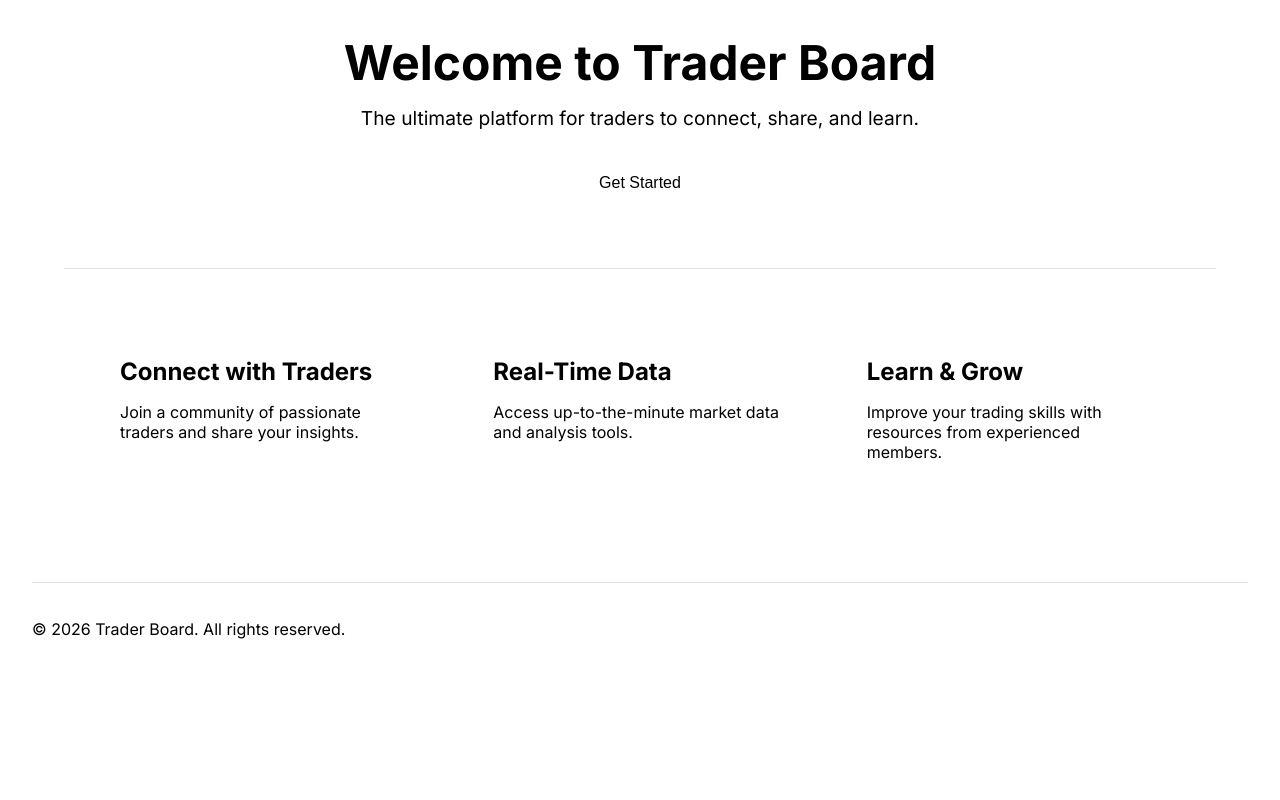
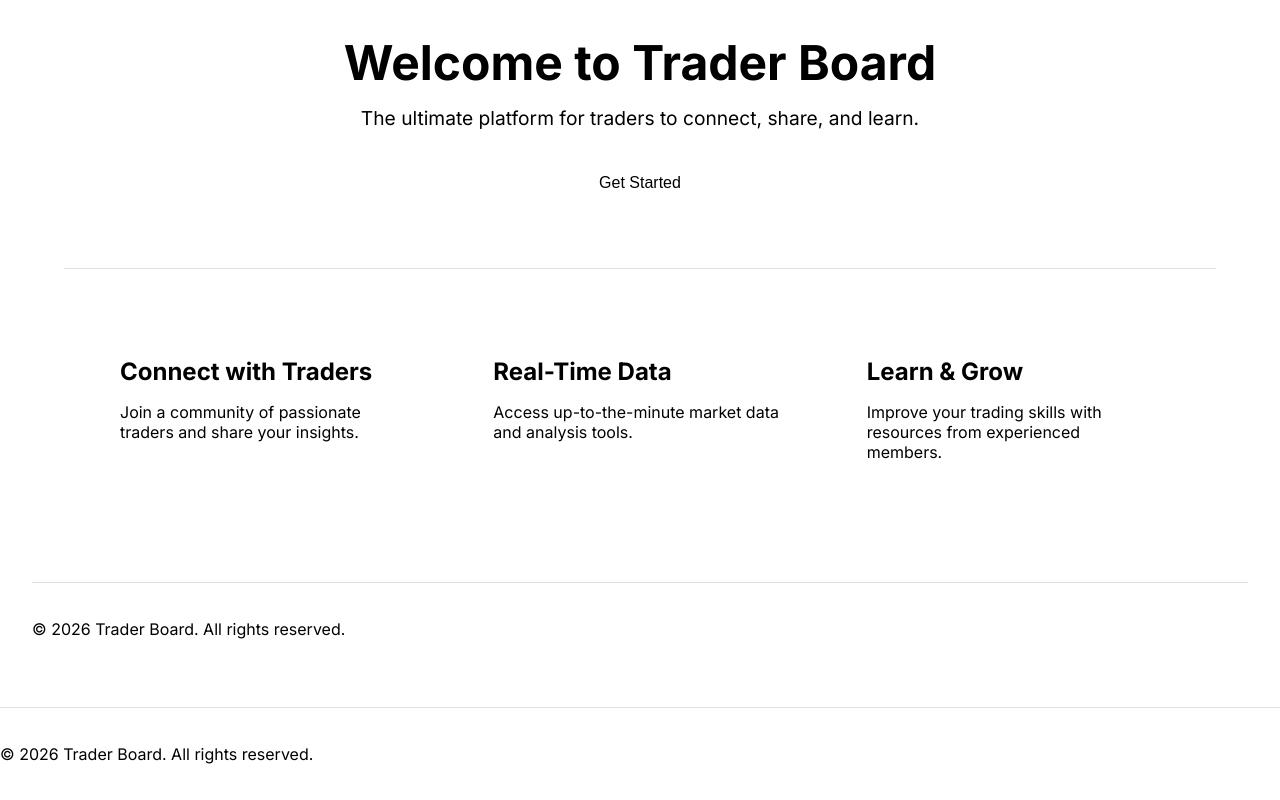
Before and after one commit to xenirio/trader-board, a Next.js app: page / in a window 1280 px wide. Shown: the part 232-1032 px from the top of the page. Before the commit the page ends 939 px from the top, so only its background shows below. Built offline with nearby package versions, Linux system fonts and the light colour scheme.

Commit message:
feat: Integrate Footer into root layout

```diff
--- a/app/layout.js
+++ b/app/layout.js
@@ -4,6 +4,7 @@ import { Inter } from "next/font/google";
 import "./globals.css";
 import "./styles/themes.css";
 import ThemeToggle from "./components/ThemeToggle";
+import Footer from "./components/Footer/Footer"; // Import Footer
 import { ThemeProvider } from "./context/ThemeContext";
 
 const inter = Inter({ subsets: ["latin"] });
@@ -34,6 +35,7 @@ function ThemedLayout({ children }) {
         <ThemeToggle />
       </header>
       <main>{children}</main>
+      <Footer />
     </>
   );
 }
```
